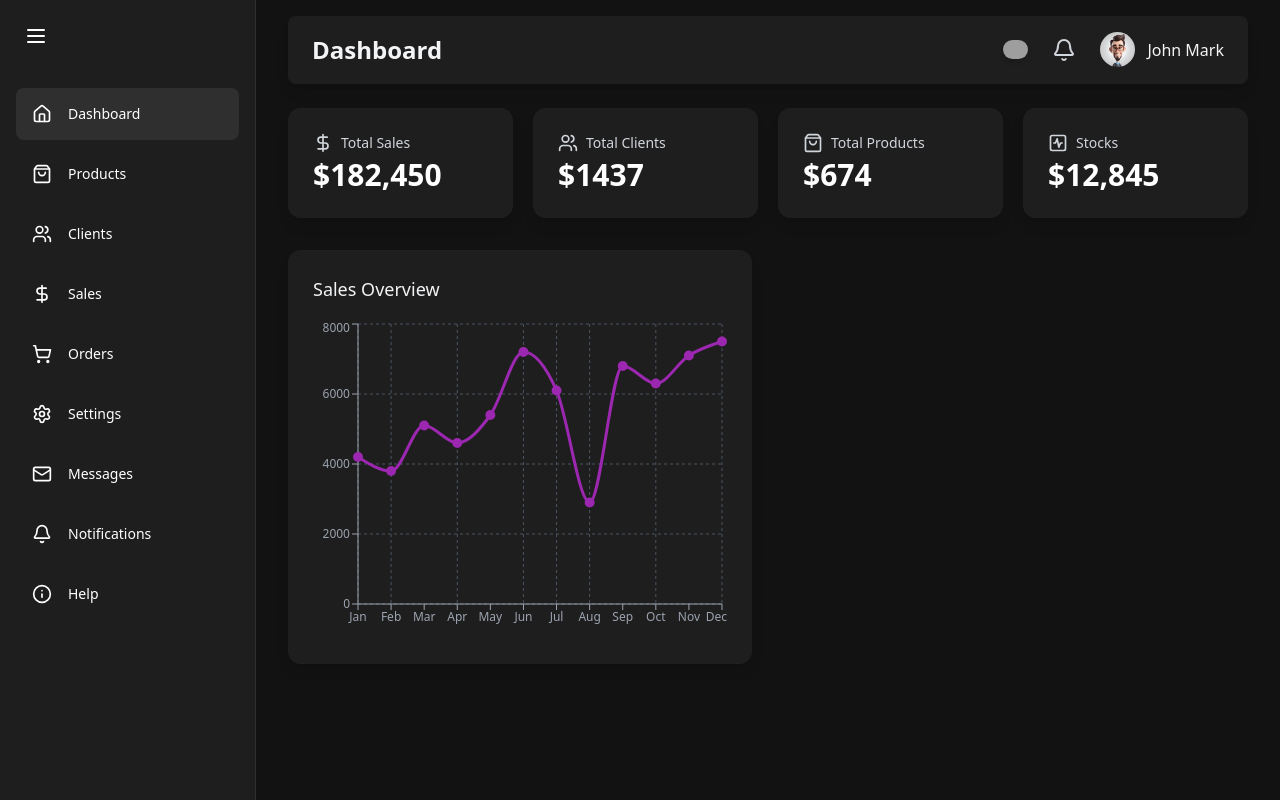
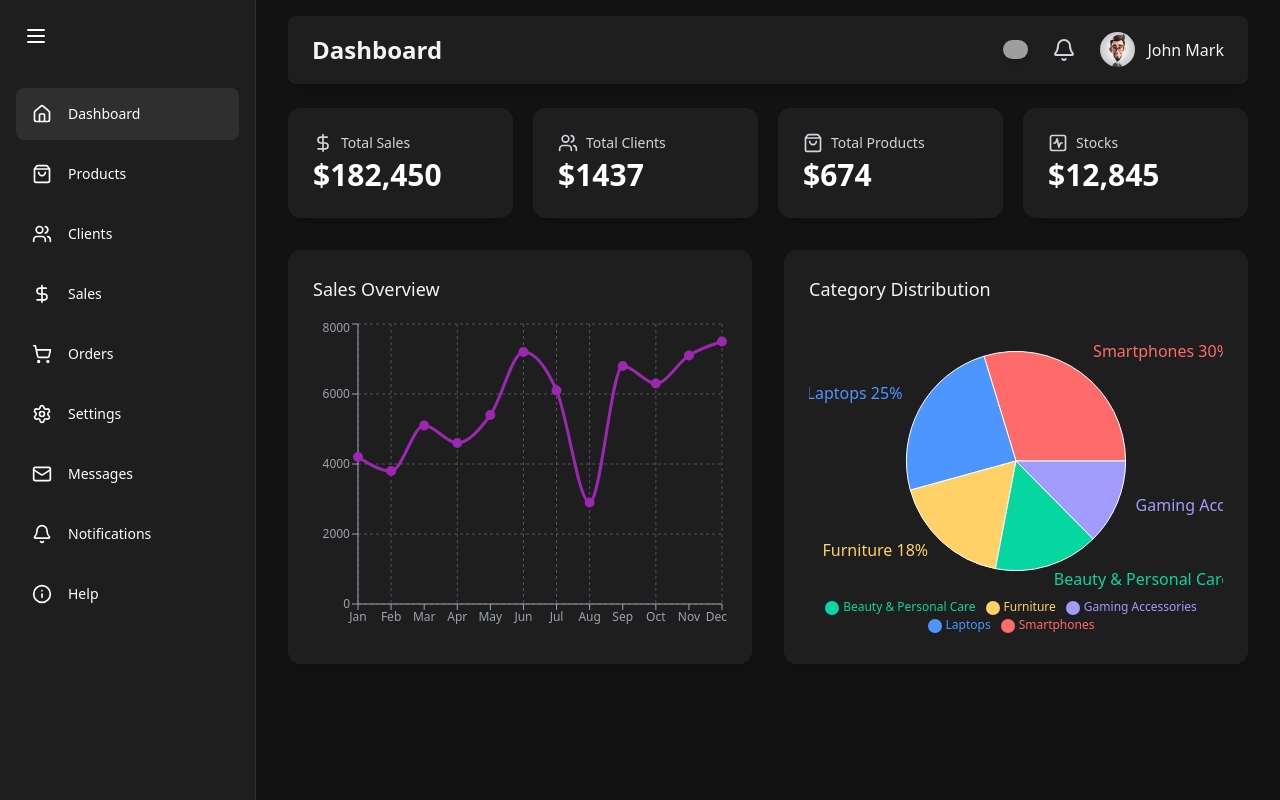
Before and after one commit to Gbolly-code/Admin-dashboard, a Next.js app: page / in a window 1280 px wide. Built offline with nearby package versions, Linux system fonts and the light colour scheme; grey boxes are pictures that could not be loaded.

Commit message:
fixed pie chart

```diff
--- a/app/overview/page.jsx
+++ b/app/overview/page.jsx
@@ -5,6 +5,7 @@ import { DollarSign, ShoppingBag, SquareActivity, Users } from 'lucide-react'
 import React from 'react'
 import { motion } from 'framer-motion'
 import SalesOverviewChart from '@/components/SalesOverviewChart'
+import CategoryDistributionChart from '@/components/CategoryDistributionChart'
 
 const OverviewPage = () => {
   return (
@@ -23,6 +24,7 @@ const OverviewPage = () => {
 
             <div className='grid grid-cols-1 lg:grid-cols-2 gap-8'>
                 <SalesOverviewChart />
+                <CategoryDistributionChart />
             </div>
         </main>
 
--- a/components/CategoryDistributionChart.jsx
+++ b/components/CategoryDistributionChart.jsx
@@ -1,6 +1,7 @@
 "use client"
 
 import React, { useEffect, useState } from 'react'
+import { ResponsiveContainer, PieChart, Pie, Tooltip, Legend, Cell } from 'recharts'
 
 const COLORS = ["#FF6B6B", "#4D96FF", "#FFD166", "#06D6A0", "#A29BFE"]
 
@@ -17,7 +18,30 @@ const CategoryDistributionChart = () => {
     <div className='bg-[#1e1e1e] backdrop-blur-md shadow-lg rounded-xl p-4 md:p-6 border border-[#1f1f1f] mx-2 md:mx-0'>
         <h2 className='text-base md:text-lg font-medium mb-4 text-gray-100 text-center md:text-left'>
             Category Distribution</h2>
-
+            <div className='h-64 md:h-80'>
+                <ResponsiveContainer width="100%" height="100%">
+                   <PieChart>
+                    <Pie data={categoryData}
+                    cx="50%" cy="50%"
+                    labelLine={false}
+                    dataKey="value"
+                    label={({ name, percent }) => `${name} ${(percent * 100).toFixed(0)}%`}>
+                        {categoryData.map((entry, index) => (
+                            <Cell key={`cell-${index}`}
+                            fill={COLORS[index % COLORS.length]} />
+                        ))}
+                    </Pie>
+                    <Tooltip contentStyle={{
+                        backgroundColor: 'rgba(31, 41, 55, 0.9)',
+                        borderBlock: "#4b5563",
+                        borderRadius: "8px",
+                        padding: "8px",
+                        fontSize: "12px"
+                    }}  itemStyle={{ color: "#e5e7eb" }} />
+                    <Legend iconType='circle' layout='horizontal' align='center' wrapperStyle={{ fontSize: 12 }} />
+                   </PieChart>
+                </ResponsiveContainer>
+            </div>
     </div>
   )
 }
```
